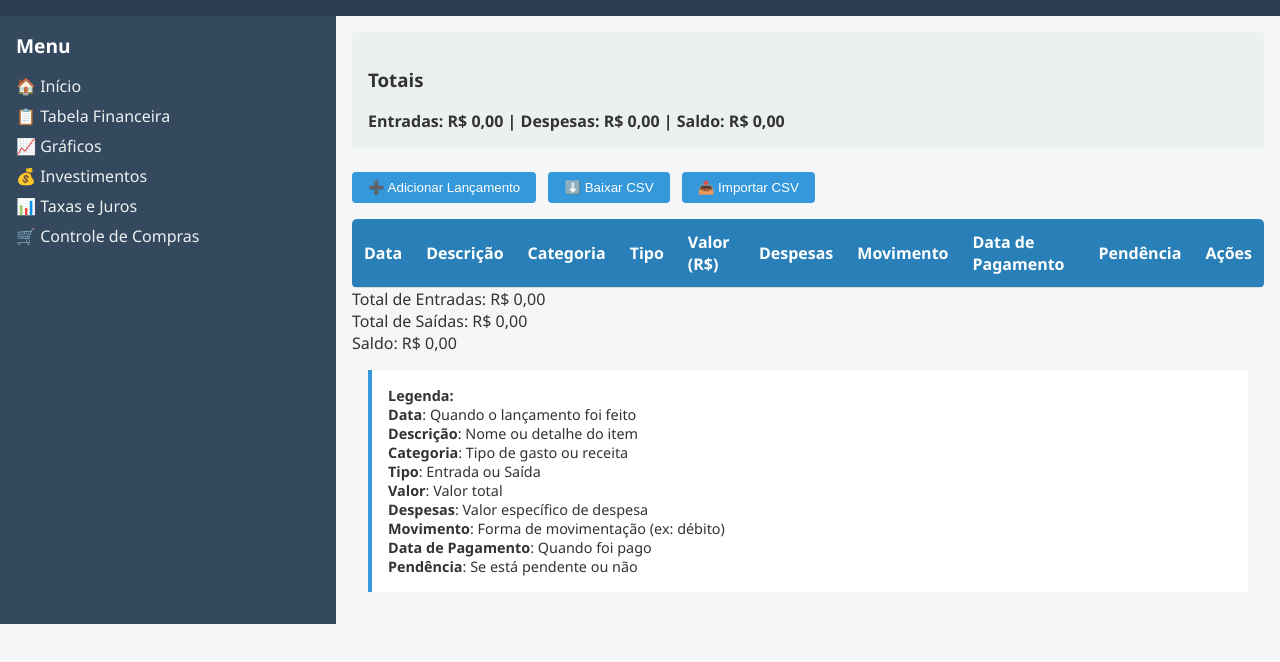
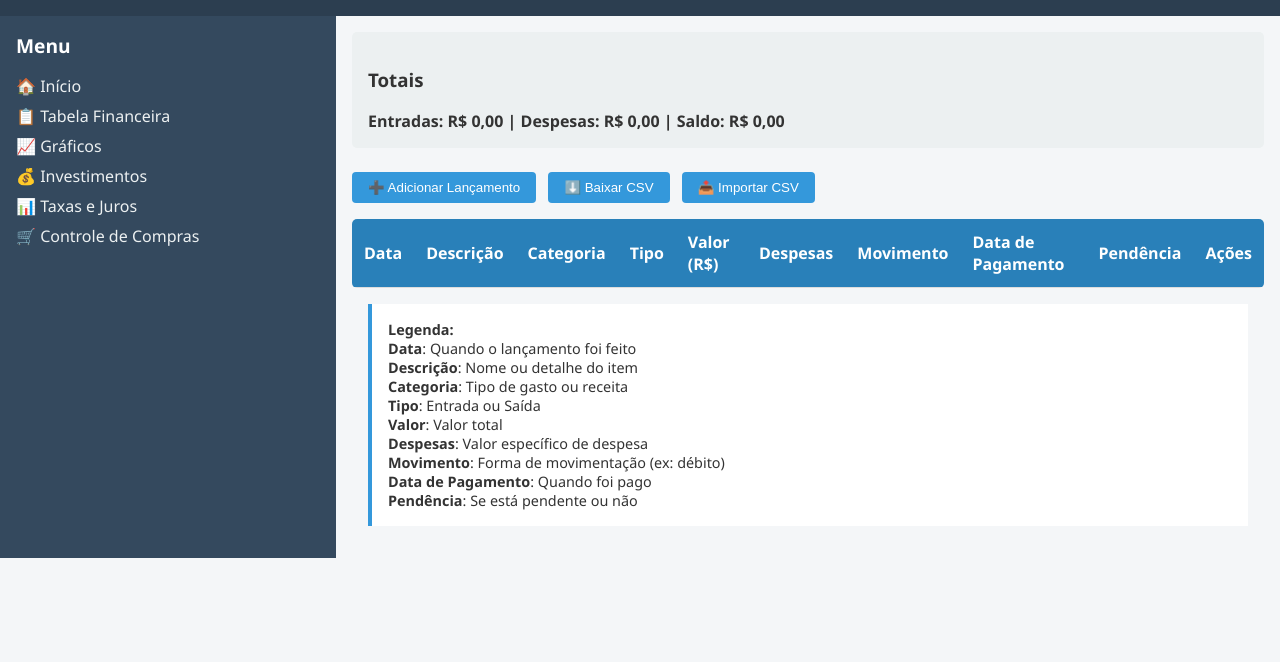
Before and after one commit to EDUARDOTEMOTEO/CONTROLE-FINANCEIRO, a plain HTML site: page tabela.html in a window 1280 px wide. Shown: the part 102-764 px from the top of the page. Drawn offline with Linux system fonts and the light colour scheme.

Commit message:
Update tabela.html

```diff
--- a/tabela.html
+++ b/tabela.html
@@ -165,12 +165,6 @@
     </thead>
     <tbody></tbody>
   </table>
-
-  <div class="totais" id="resumo">
-    Total de Entradas: R$ 0,00<br>
-    Total de Saídas: R$ 0,00<br>
-    Saldo: R$ 0,00
-  </div>
 
   <div class="legenda">
     <strong>Legenda:</strong><br>
```
